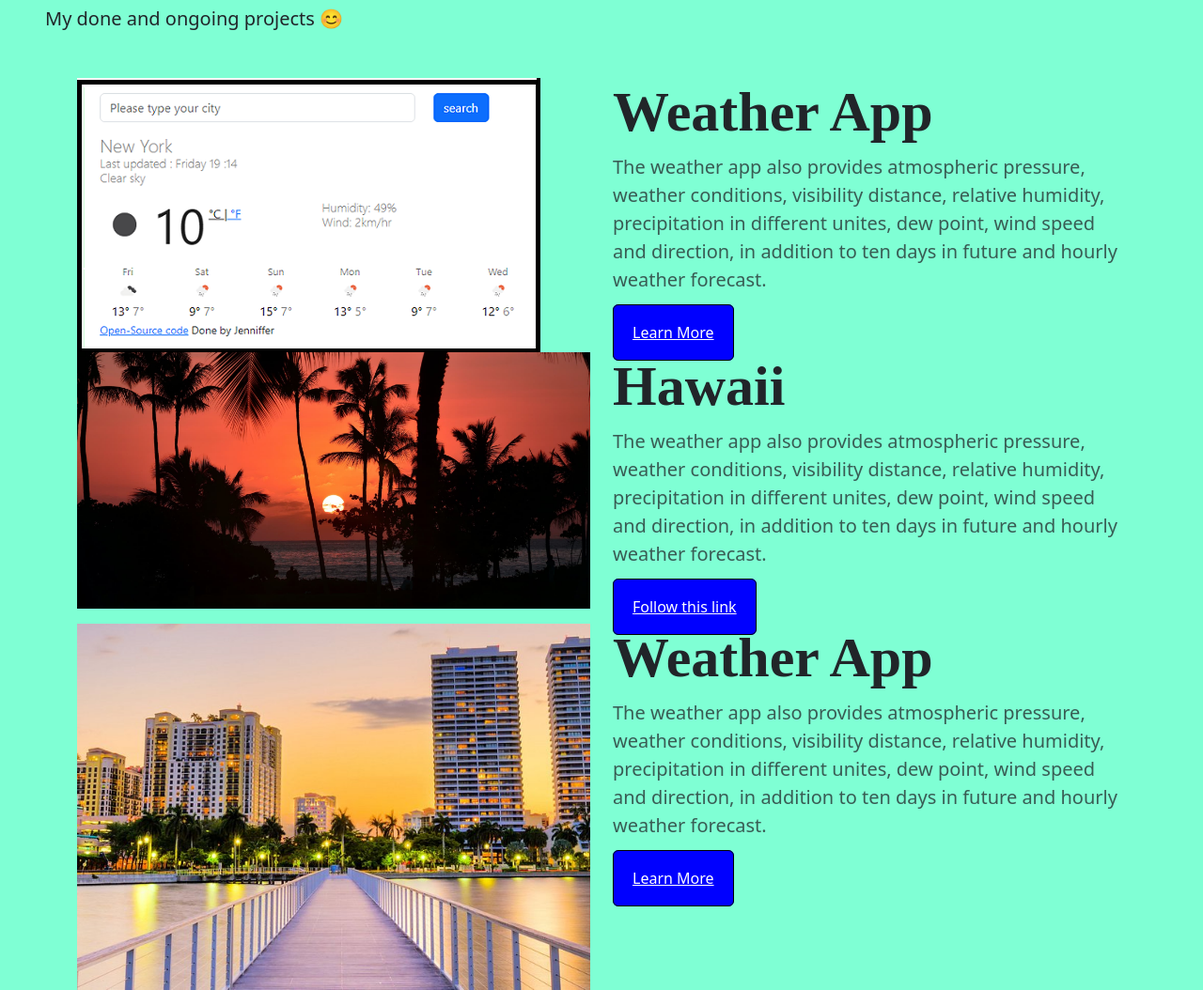
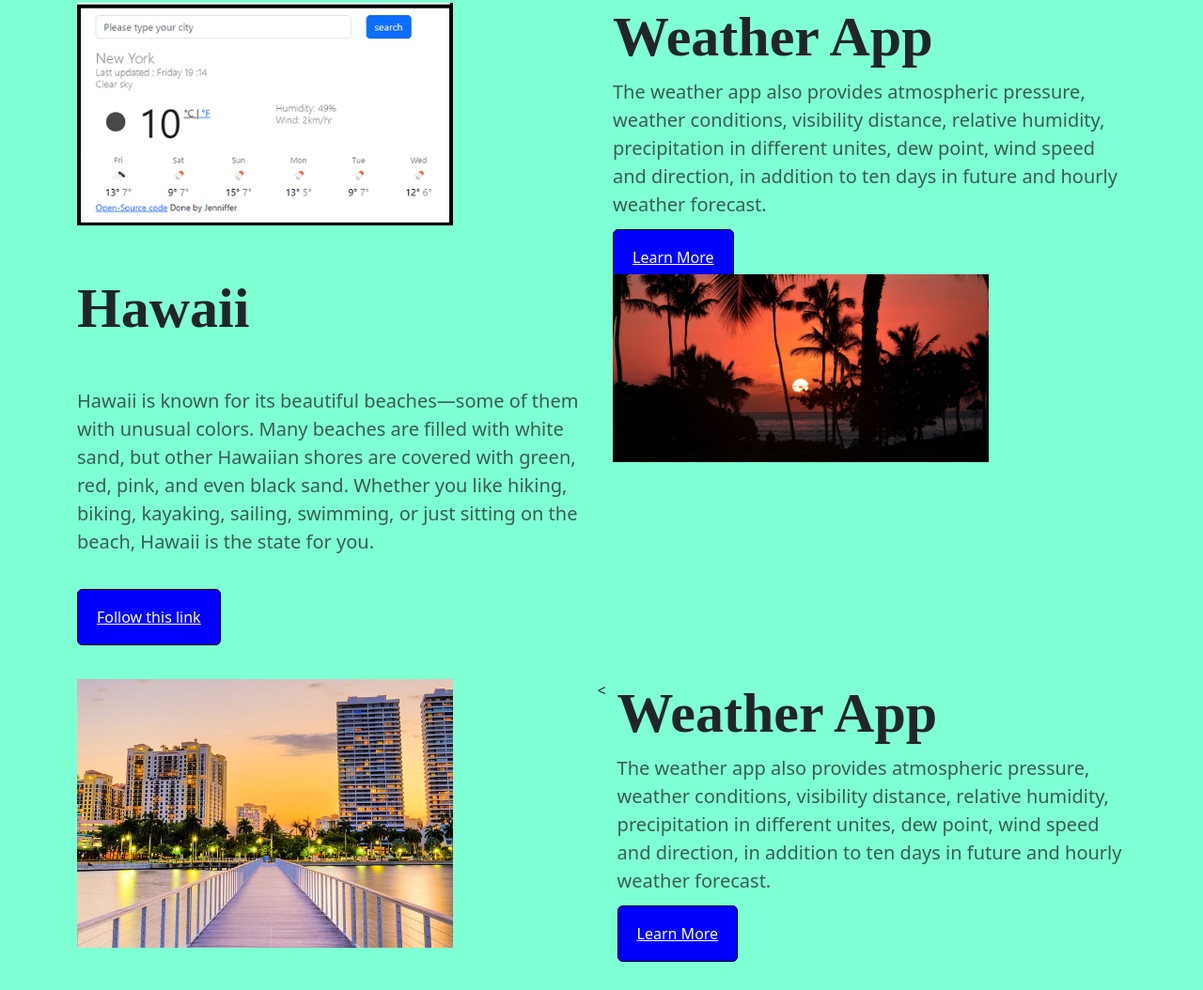
Before and after one commit to JephJ/Portfolio--Responsive, a plain HTML site: page index.html in a window 1280 px wide. Shown: the part 292-1346 px from the top of the page at 94% size. After the commit the page ends 1316 px from the top, so only its background shows below. Drawn offline with nearby package versions, Linux system fonts and the light colour scheme.

Commit message:
edit columns

```diff
--- a/css/styles.css
+++ b/css/styles.css
@@ -60,14 +60,18 @@ p {
   line-height: 35px;
   border: 1px solid black;
 }
-imgs{
+imgs {
   width: 200px;
   height: 300px;
   object-fit: contain;
   box-sizing: border-box;
 }
-@media (max-width:960){
-  .done-project{padding: none;
-  text-align: center;}
+@media (max-width: 960) {
+  .done-projects {
+    padding: none;
+    text-align: center;
+  }
 }
-.done-project{padding: 120px 60 px;}
+.done-projects {
+  padding: 120px 60 px;
+}
--- a/index.html
+++ b/index.html
@@ -41,13 +41,18 @@
       <h2>Front End Web Developer</h2>
       <a href="#" class="btn btn-primary"> Contact Me</a>
     </div>
-    <p class="doneprojects m-5">My done and ongoing projects 😊</p>
+    <p class="text-center" mb-10>My done and ongoing projects 😊</p>
     <div class="container">
       <div class="row">
         <div class="col d-none d-md-block">
-          <img src="Imgs/Weather_App.png" class="img-fluid" alt="Weather" />
+          <img
+            src="Imgs/Weather_App.png"
+            width="400"
+            height="500"
+            class="img-fluid"
+            alt="Weather"
+          />
         </div>
-
         <div class="col">
           <div class="done-project">
             <h2 class="mb-2">Weather App</h2>
@@ -66,19 +71,17 @@
           </div>
         </div>
       </div>
-      <div class="row mb-6">
-        <div class="col d-none d-md-block">
-          <img src="Imgs/sunset.jpg" class="img-fluid" alt="Weather" />
-        </div>
-
+      <div class="row mb-5">
         <div class="col">
-          <div class="done-project">
-            <h2 class="mb-2">Hawaii</h2>
-            <p class="mb-4 text-muted">
-              The weather app also provides atmospheric pressure, weather
-              conditions, visibility distance, relative humidity, precipitation
-              in different unites, dew point, wind speed and direction, in
-              addition to ten days in future and hourly weather forecast.
+          <div class="project-desciption">
+            <h2 class="mb-5">Hawaii</h2>
+            <p class="mb-5 text-muted">
+              Hawaii is known for its beautiful beaches—some of them with
+              unusual colors. Many beaches are filled with white sand, but other
+              Hawaiian shores are covered with green, red, pink, and even black
+              sand. Whether you like hiking, biking, kayaking, sailing,
+              swimming, or just sitting on the beach, Hawaii is the state for
+              you.
             </p>
             <a
               href="https://unrivaled-boba-0ac54d.netlify.app/"
@@ -88,12 +91,30 @@
             >
           </div>
         </div>
+
+        <div class="col d-none d-lg-block" mt="" 8>
+          <img
+            src="Imgs/sunset.jpg "
+            class="img-fluid"
+            width="400"
+            height="500"
+            class="img-fluid"
+            alt="Weather"
+          />
+        </div>
       </div>
+
       <div class="row mb-6">
         <div class="col d-none d-md-block">
-          <img src="Imgs/west-palm-beach.jpg" class="img-fluid" alt="Weather" />
+          <img
+            src="Imgs/west-palm-beach.jpg"
+            width="400"
+            height="500"
+            class="img-fluid"
+            alt="Weather"
+          />
         </div>
-
+        <
         <div class="col">
           <div class="done-project">
             <h2 class="mb-2">Weather App</h2>
```
